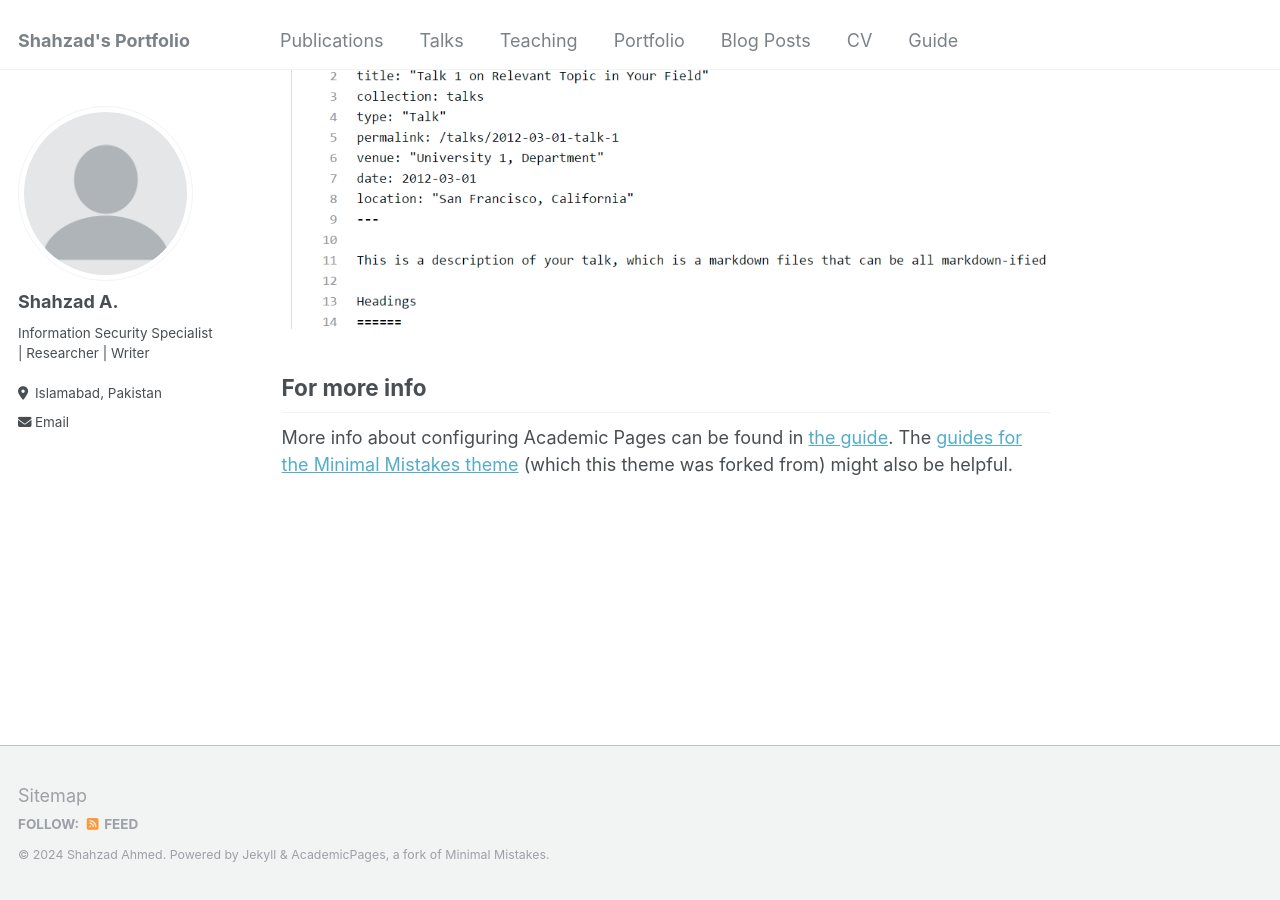
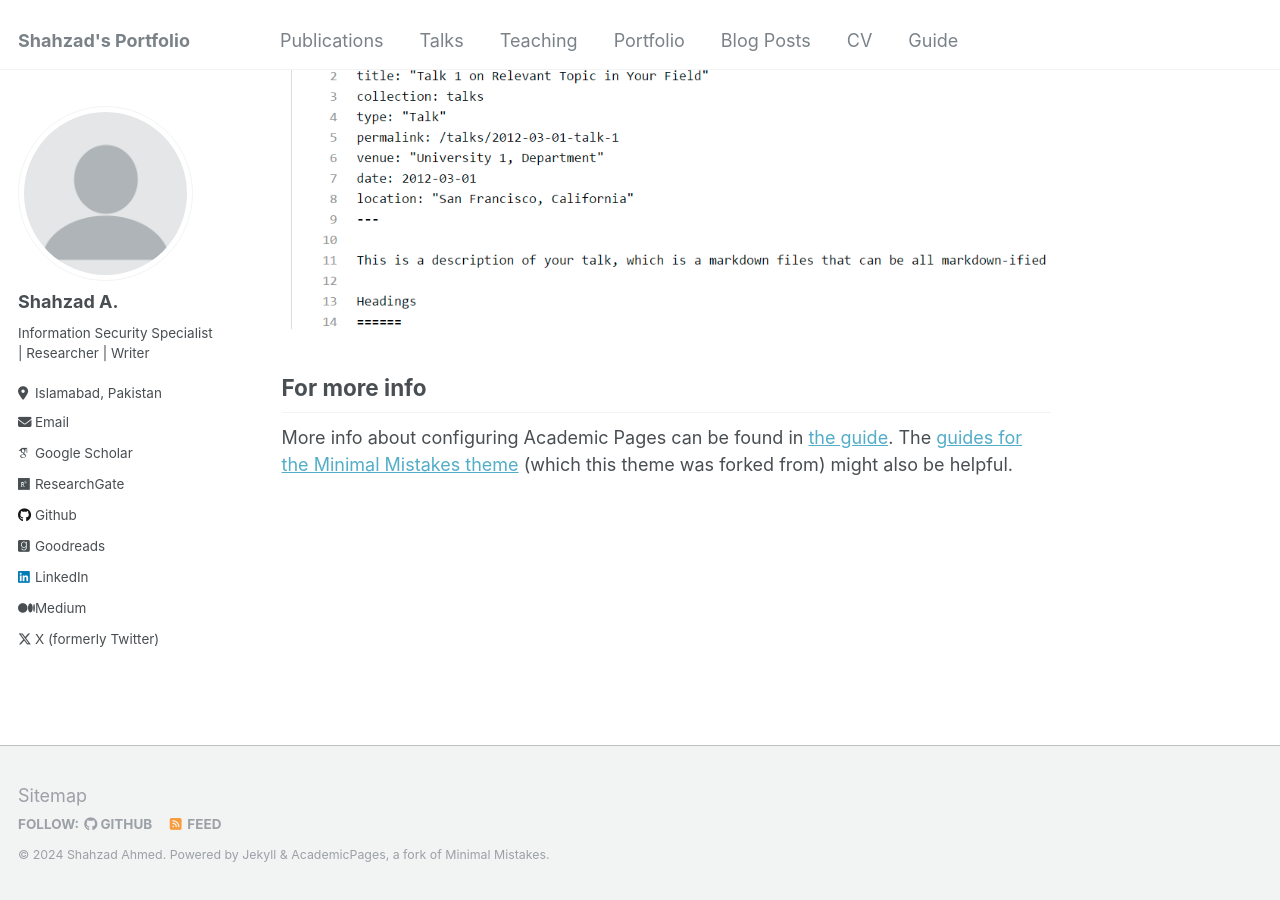
Before and after one commit to mirshahzad/mirshahzad.github.io, a Jekyll site: the page built from _pages/about.md, in a window 1280 px wide and 900 px high, scrolled down 2660 px. Built offline with Jekyll 4.4.1, drawn with Linux system fonts in a browser that asks for light colours; some web fonts are replaced; part of the change alters nothing that is shown.

```diff
--- a/_config.yml
+++ b/_config.yml
@@ -30,7 +30,7 @@ author:
   #uri              : #URL
   email            : "mirshahzad2012@gmail.com"
 
-scholar:
+#scholar:
   #arxiv            : # URL - Update with the correct link to your profile
   googlescholar    : "https://scholar.google.com/citations?user=VeyHCiEAAAAJ&hl=en"
   #impactstory     : # URL
@@ -39,7 +39,7 @@ scholar:
   #pubmed          : "https://www.ncbi.nlm.nih.gov/pubmed/?term=john+snow"
   researchgate     : "https://www.researchgate.net/profile/Shahzad-Ahmed-12"
 
-development:
+#development:
   #bitbucket        : # Username - Update with your username on the site
   #codepen          : # Username
   #dribbble         : # Username
@@ -47,14 +47,14 @@ development:
   #kaggle           : # Username
   #stackoverflow    : # User number or user number and name (i.e., use "1" or "1/jeff-atwood")
 
-hire me:
+#hire me:
   upwork           : "https://www.upwork.com/freelancers/~019452ef076435b2d0"
   fiverr           : "https://www.fiverr.com/mirshahzad007"
 
-appointment:
+#appointment:
   calendly         : "https://calendly.com/mirshahzad"
 
-social media:
+#social media:
   #bluesky          : #"bsky.app" # Replace this with you Bluesky username
   linkedin         : "https://www.linkedin.com/in/mirshahzad"
   medium           : "https://mirshahzad.medium.com/"
```
